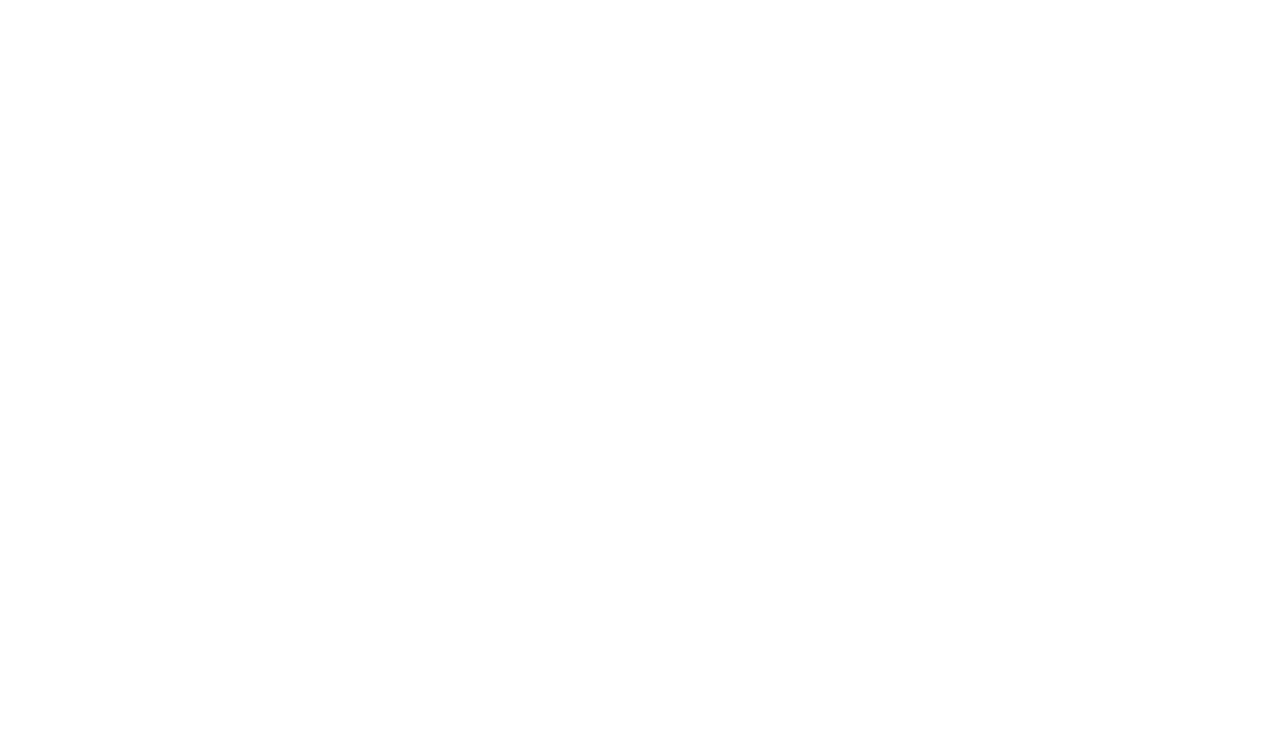
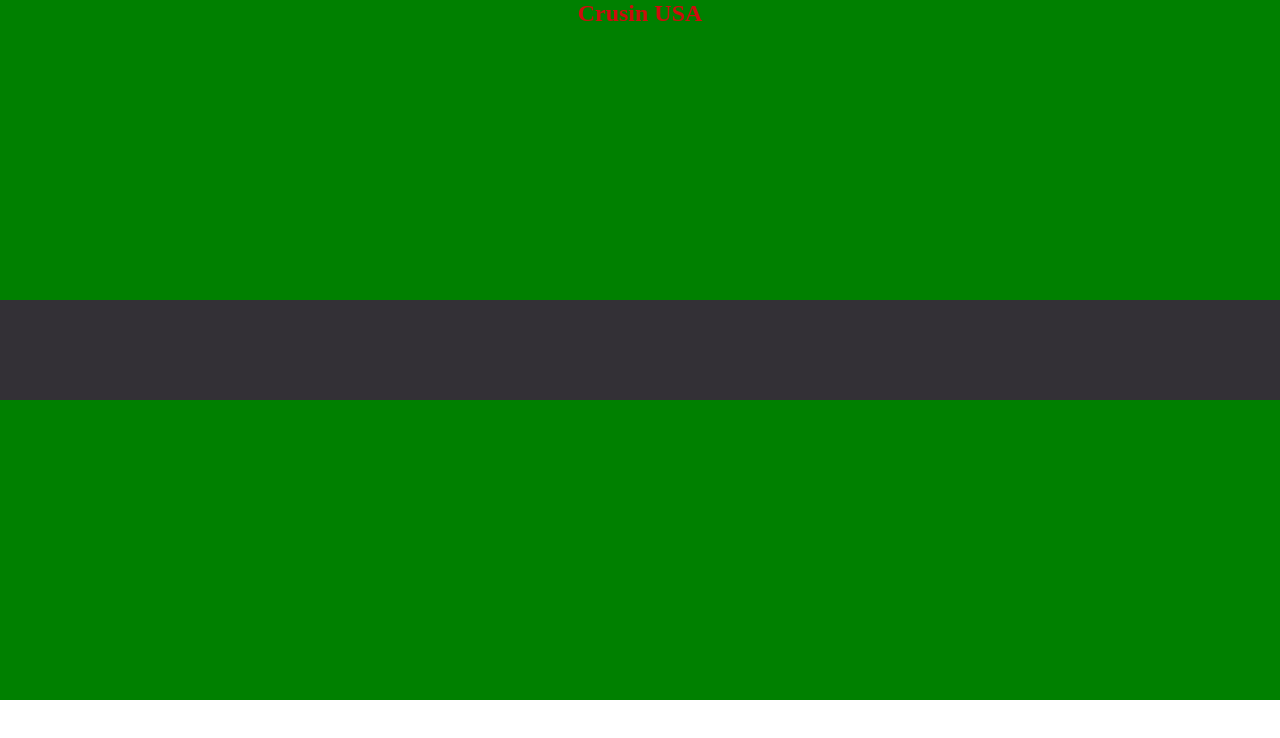
Before and after one commit to Kiptong/driving-game, a plain HTML site: page index.html in a window 1280 px wide. Drawn offline with Linux system fonts and the light colour scheme.

Commit message:
Created Game Board. #1

```diff
--- a/index.html
+++ b/index.html
@@ -3,8 +3,17 @@
   <head>
     <meta charset="utf-8"/>
     <title>Driving Game</title>
+    <link rel="stylesheet" type="text/css" href="styles.css"/>
   </head>
   <body>
+    <div class="board">
+      <h2 id="title">Crusin USA</h2>
+    </div>
+    <span class="road">
+      <ul class ="car-path">
+      </ul>
+    </span>
+    <div class="board"></div>
     <script type="text/javascript" src="main.js"></script>
   </body>
 </html>
--- a/styles.css
+++ b/styles.css
@@ -0,0 +1,27 @@
+* {
+  margin: 0;
+}
+
+.board {
+  background-color: green;
+  height: 300px;
+}
+
+#title {
+  color: #cf0c0c;
+  text-align: center;
+}
+
+.road {
+  background-color: #333036;
+}
+
+.car-path {
+  height: 100px;
+  margin: 0;
+  background-color: #333036;
+}
+
+.lane {
+  display: inline-block;
+}
```
